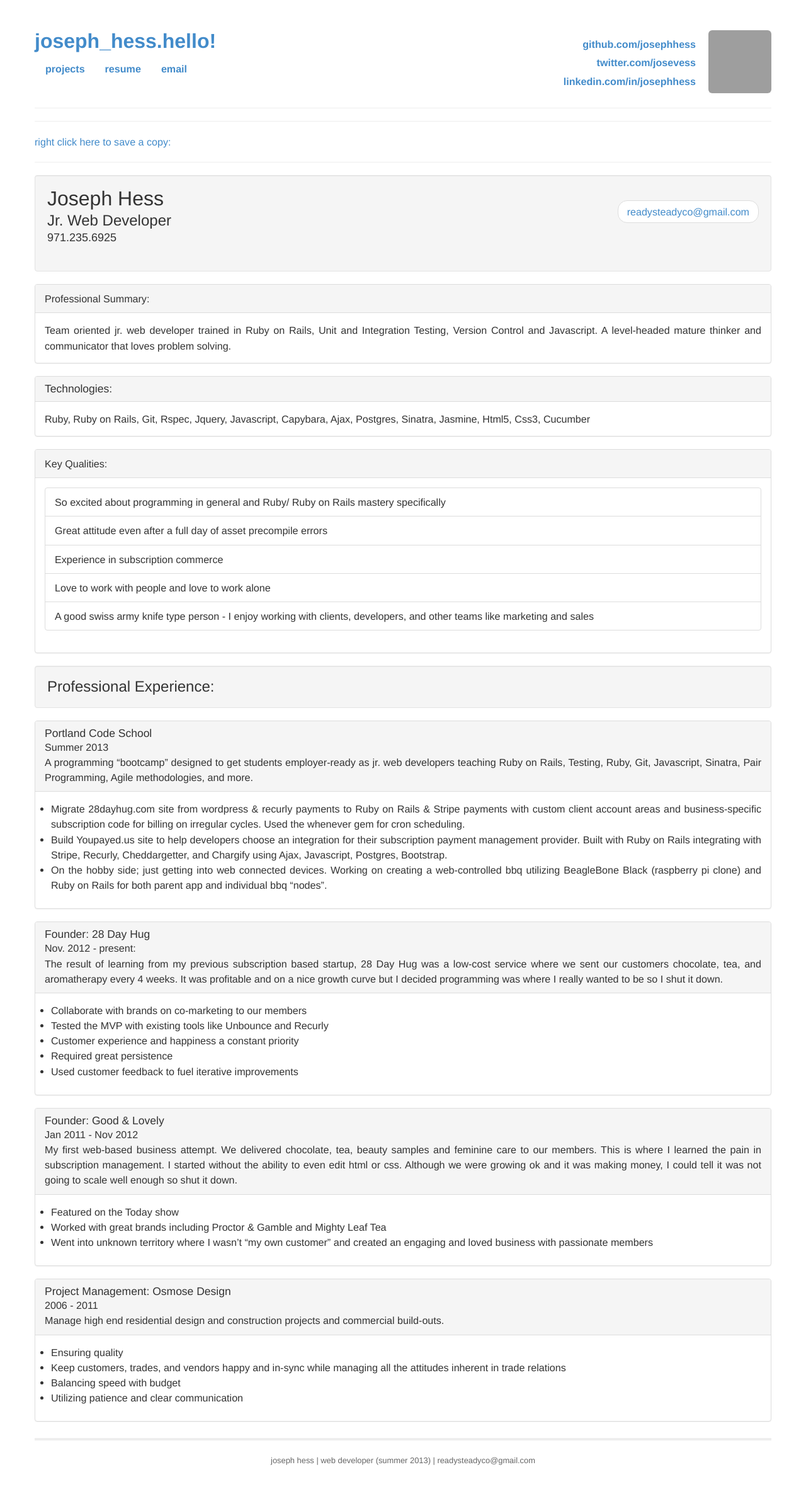
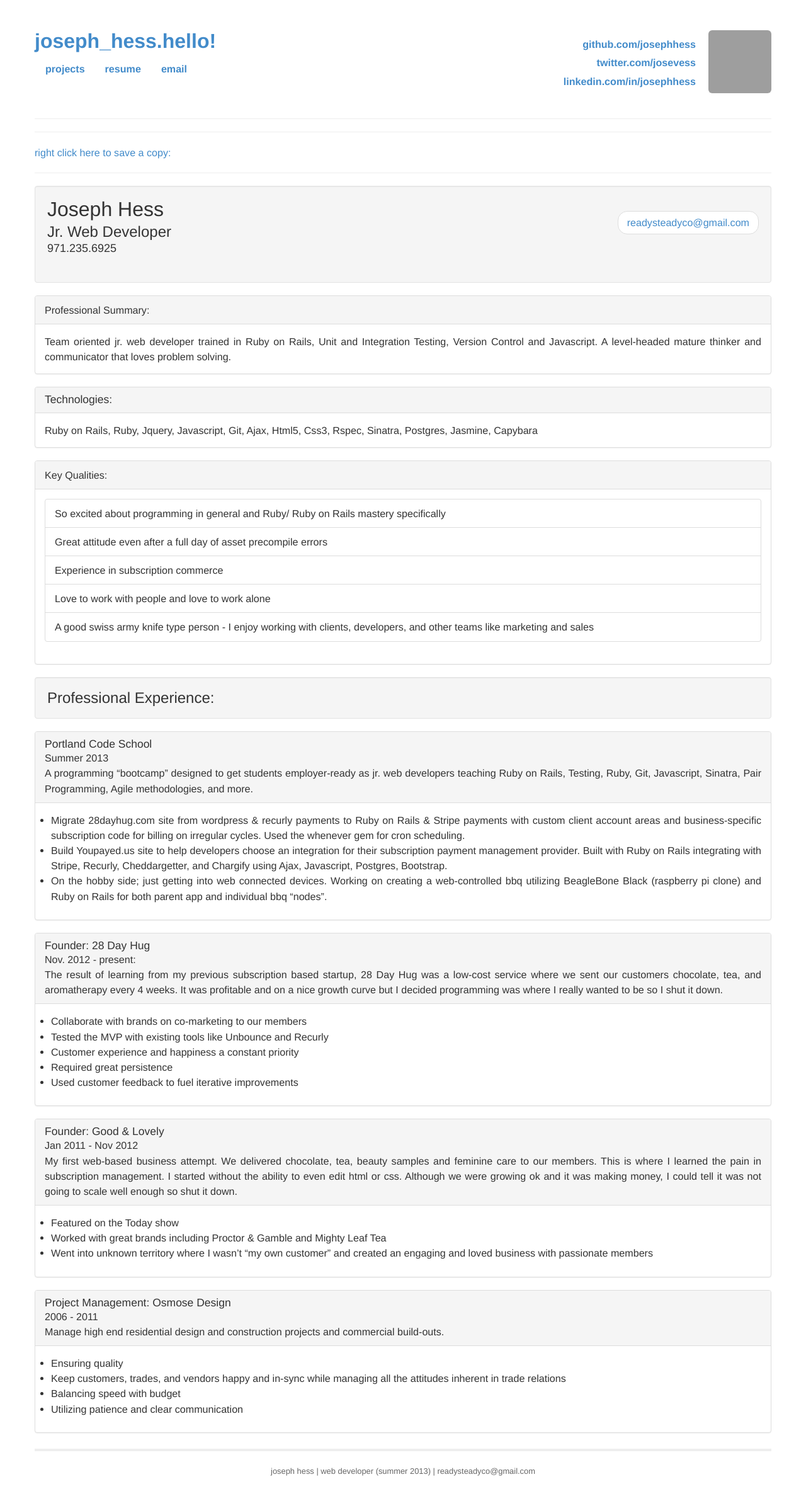
Before and after one commit to josephhess/josephhess.github.io, a Jekyll site: the page built from resume/index.html, in a window 1280 px wide. Shown: the whole page at 63% size. Built offline with Jekyll 4.4.1, drawn with Linux system fonts in a browser that asks for light colours; grey boxes are pictures that could not be loaded.

Commit message:
remove cucumber

```diff
--- a/css/joseph.css
+++ b/css/joseph.css
@@ -32,3 +32,6 @@ ul, ol{
 .experience_lists{
 	margin-left: 10px;
 }
+img{
+  margin-bottom: 20px;
+}
--- a/resume/index.html
+++ b/resume/index.html
@@ -28,7 +28,7 @@ title: Joseph Hess Resume
   <div class="panel-heading">
     <h3 class="panel-title">Technologies:</h3>
   </div>
-		Ruby,  Ruby on Rails,  Git,  Rspec,  Jquery,  Javascript,  Capybara,  Ajax,  Postgres,  Sinatra,  Jasmine,  Html5,  Css3,  Cucumber
+		Ruby on Rails, Ruby, Jquery, Javascript, Git, Ajax, Html5, Css3, Rspec, Sinatra, Postgres, Jasmine, Capybara
 </div>
 <div class="panel">
   <div class="panel-heading">Key Qualities:</div>
```
